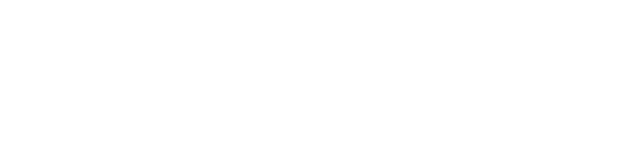
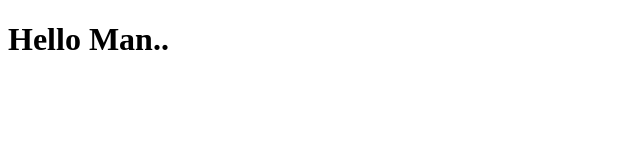
Before and after one commit to masud1989/masud-portfolio, a plain HTML site: page index.html in a window 1280 px wide. Shown: the whole page, without its empty margins (0-640 px from the left). Drawn offline with Linux system fonts and the light colour scheme.

Commit message:
Hello Man

```diff
--- a/index.html
+++ b/index.html
@@ -8,6 +8,6 @@
     <link rel="stylesheet" href="style.css">
 </head>
 <body>
-
+    <h1>Hello Man..</h1>
 </body>
 </html>
```
